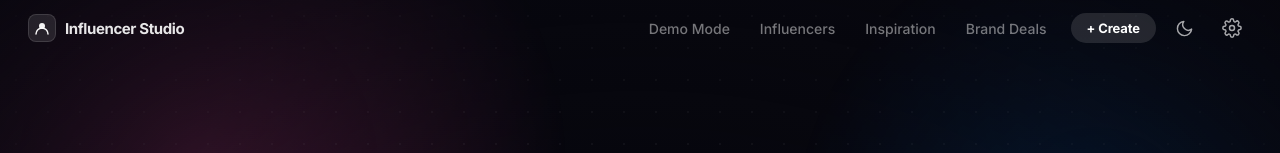
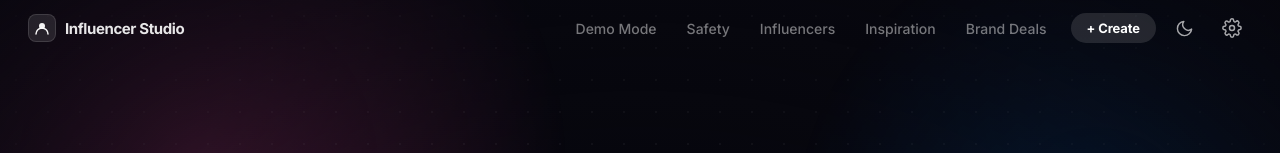
Before and after one commit to 26-umair/ai-influencer, a React (Vite) app: page / in a window 1280 px wide. Shown: the top 153 px of the page. Built offline with nearby package versions, Linux system fonts and the light colour scheme.

Commit message:
Add safety link to navigation

```diff
--- a/src/components/Nav.jsx
+++ b/src/components/Nav.jsx
@@ -3,6 +3,7 @@ import { useTheme } from '../context/theme'
 
 const links = [
   { to: '/demo', label: 'Demo Mode' },
+  { to: '/responsible-ai', label: 'Safety' },
   { to: '/influencers', label: 'Influencers' },
   { to: '/inspiration', label: 'Inspiration' },
   { to: '/brand-deals', label: 'Brand Deals' },
@@ -66,7 +67,7 @@ export default function Nav() {
       </NavLink>
 
       {/* Nav links */}
-      <div className="nav-links" style={{ display: 'flex', alignItems: 'center', gap: 2 }}>
+      <div style={{ display: 'flex', alignItems: 'center', gap: 2 }}>
         {links.map(l => (
           <NavLink key={l.to} to={l.to} className="nav-link" style={({ isActive }) => ({
             padding: '6px 14px',
@@ -142,12 +143,6 @@ export default function Nav() {
           </svg>
         </NavLink>
       </div>
-
-      <style>{`
-        @media (max-width: 860px) {
-          .nav-links { display: none !important; }
-        }
-      `}</style>
     </nav>
   )
 }
```
